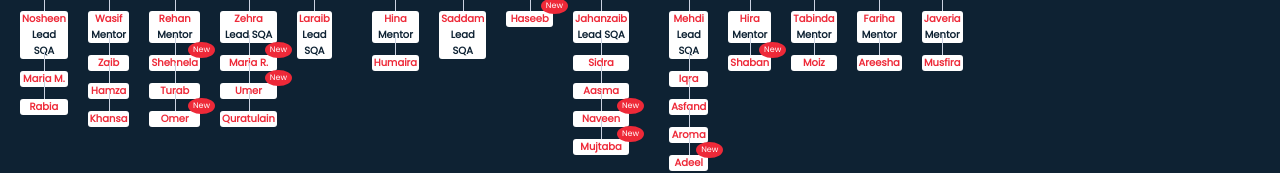
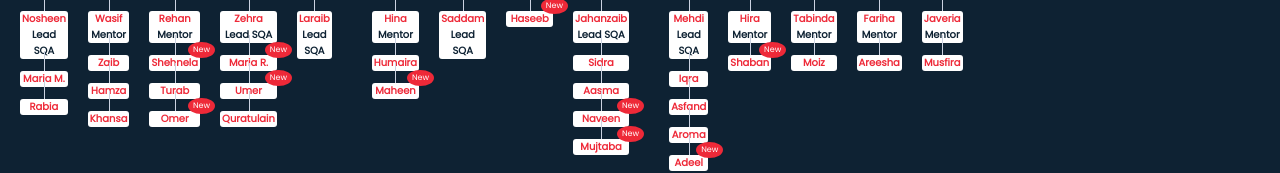
Before and after one commit to rehan1112/QA-HUB, a website: page index.html in a window 1280 px wide. Shown: the part 486-659 px from the top of the page. Drawn offline with Linux system fonts and the light colour scheme.

Commit message:
Update index.html

```diff
--- a/index.html
+++ b/index.html
@@ -197,6 +197,11 @@
 
 											<p class="name">
                                                 Humaira
+                                            </p>
+
+											<p class="notification">
+                                                Maheen
+												<span class="badge">New</span>
                                             </p>
 
 
```
